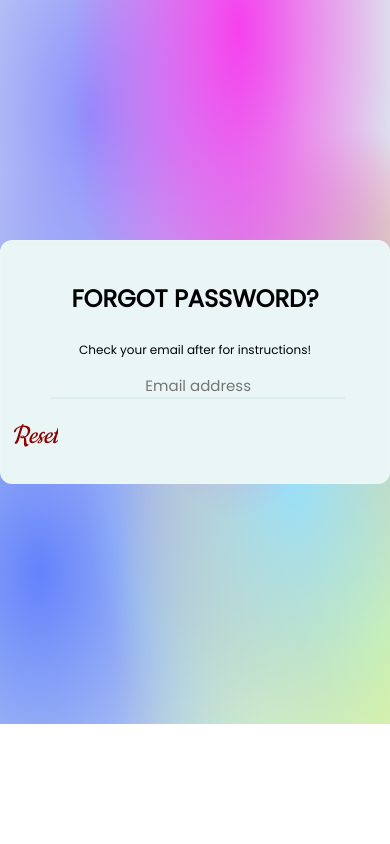
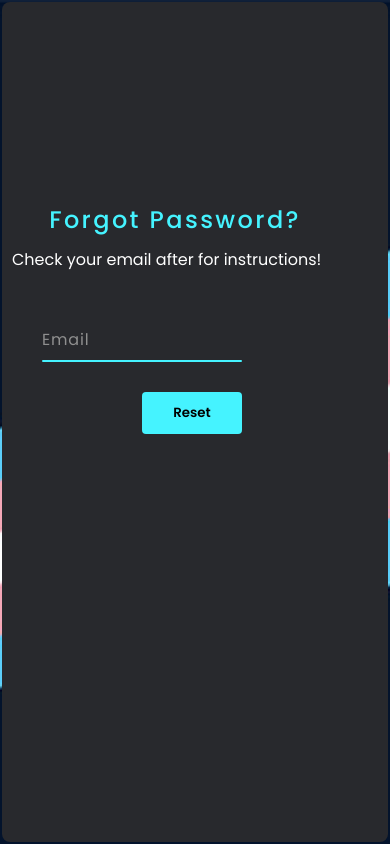
Before and after one commit to 01iverr/Queer-rar_webpage, a website: page public/view/html_pages/reset_password.html in a window 390 px wide. Drawn offline with nearby package versions, Linux system fonts and the light colour scheme; no server answers.

Commit message:
2 pages completed *Page 404 	->completed 	->responsive *forgot password page 	->recreated 	->responsive 	->completed

```diff
--- /dev/null
+++ b/public/view/css_code/page_not_found.css
@@ -0,0 +1,72 @@
+body{
+  margin:0;
+  padding:0;
+  font-family: 'Tomorrow', sans-serif;
+  height:100vh;
+background-image: linear-gradient(to top, #2e1753, #1f1746, #131537, #0d1028, #050819);
+  display:flex;
+  justify-content:center;
+  align-items:center;
+  overflow:hidden;
+}
+.text{
+  position:absolute;
+  top:10%;
+  color:#fff;
+  text-align:center;
+}
+h1{
+  font-size:50px;
+}
+.star{
+  position:absolute;
+  width:2px;
+  height:2px;
+  background:#fff;
+  right:0;
+  animation:starTwinkle 3s infinite linear;
+}
+.astronaut img{
+  width:100px;
+  position:absolute;
+  top:55%;
+  animation:astronautFly 6s infinite linear;
+}
+@keyframes astronautFly{
+  0%{
+    left:-100px;
+  }
+  25%{
+    top:50%;
+    transform:rotate(30deg);
+  }
+  50%{
+    transform:rotate(45deg);
+    top:55%;
+  }
+  75%{
+    top:60%;
+    transform:rotate(30deg);
+  }
+  100%{
+    left:110%;
+    transform:rotate(45deg);
+  }
+}
+@keyframes starTwinkle{
+  0%{
+     background:rgba(255,255,255,0.4);
+  }
+  25%{
+    background:rgba(255,255,255,0.8);
+  }
+  50%{
+   background:rgba(255,255,255,1);
+  }
+  75%{
+    background:rgba(255,255,255,0.8);
+  }
+  100%{
+    background:rgba(255,255,255,0.4);
+  }
+}
--- a/public/view/css_code/resetpass.css
+++ b/public/view/css_code/resetpass.css
@@ -1,67 +1,202 @@
+@import url('https://fonts.googleapis.com/css2?family=Poppins:wght@300;400;500;600;700;800;900&display=swap');
+
 * {
   margin: 0;
   padding: 0;
+  box-sizing: border-box;
   font-family: 'Poppins', sans-serif;
 }
-#colours {
-    background-color: #dbecec;
-    background-image:
-        radial-gradient(at 61% 4%, hsla(303, 91%, 61%, 1) 0px, transparent 50%),
-        radial-gradient(at 75% 66%, hsla(196, 91%, 79%, 1) 0px, transparent 50%),
-        radial-gradient(at 98% 88%, hsla(76, 87%, 78%, 1) 0px, transparent 50%),
-        radial-gradient(at 23% 16%, hsla(238, 96%, 77%, 1) 0px, transparent 50%),
-        radial-gradient(at 95% 65%, hsla(13, 91%, 75%, 1) 0px, transparent 50%),
-        radial-gradient(at 10% 79%, hsla(228, 96%, 69%, 1) 0px, transparent 50%),
-        radial-gradient(at 85% 58%, hsla(328, 81%, 68%, 1) 0px, transparent 50%);
+
+#message{
+  color: white;
+  margin-top: 10px;
+}
+body {
+  display: flex;
+  justify-content: center;
+  align-items: center;
+  min-height: 100vh;
+  flex-direction: column;
+  background-image: url('../media/background_photos/transflag.png');
   background-repeat: no-repeat;
-    color: black;
-    display: flex;
-    align-items: center;
-    justify-content: center;
-    padding: 15rem 0;
+  background-position: center;
+  background-size: cover;
 }
-.card {
-    backdrop-filter: blur(16px) saturate(180%);
-    -webkit-backdrop-filter: blur(16px) saturate(180%);
-    background-color: #eaf6f6;
-    border-radius: 12px;
-    border: 1px solid rgba(255, 255, 255, 0.125);
+
+.box {
+  width: 380px;
+  height: 400px;
+  background: #1c1c1c;
+  border-radius: 8px;
+  overflow: hidden;
+}
+
+.box::before {
+  content: '';
+  z-index: 1;
+  position: absolute;
+  top: -50%;
+  left: -50%;
+  width: 380px;
+  height: 420px;
+  transform-origin: bottom right;
+  background: linear-gradient(0deg, transparent, #45f3ff, #45f3ff);
+  animation: animate 6s linear infinite;
+}
+
+.box::after {
+  content: '';
+  z-index: 1;
+  position: absolute;
+  top: -50%;
+  left: -50%;
+  width: 380px;
+  height: 420px;
+  transform-origin: bottom right;
+  background: linear-gradient(0deg, transparent, #45f3ff, #45f3ff);
+  animation: animate 6s linear infinite;
+  animation-delay: -3s;
+}
+
+@keyframes animate {
+  0% {
+    transform: rotate(0deg);
+  }
+
+  100% {
+    transform: rotate(360deg);
+  }
+}
+
+form {
+  inset: 2px;
+  background: #28292d;
+  padding: 50px 40px;
+  border-radius: 8px;
+  z-index: 2;
   display: flex;
   flex-direction: column;
-    align-items: center;
-    padding: 30px 10px;
 }
-.lock-icon {
-    font-size: 3rem;
+
+h2 {
+  color: #45f3ff;
+  font-weight: 500;
+  text-align: center;
+  letter-spacing: 0.1em;
+}
+
+.inputBox {
+  position: relative;
+  margin-top: 35px;
+}
+
+.inputBox input {
+  position: relative;
+  width: 100%;
+  padding: 20px 10px 10px;
+  background: transparent;
+  outline: none;
+  box-shadow: none;
+  border: none;
+  color: #23242a;
+  font-size: 1em;
+  letter-spacing: 0.05em;
+  transition: 0.5s;
+  z-index: 10;
+}
+
+.inputBox span {
+  position: absolute;
+  left: 0;
+  padding: 20px 0px 10px;
+  pointer-events: none;
+  font-size: 1em;
+  color: #8f8f8f;
+  letter-spacing: 0.05em;
+  transition: 0.5s;
+}
+
+.inputBox input:valid~span,
+.inputBox input:focus~span {
+  color: #45f3ff;
+  transform: translateX(0px) translateY(-34px);
+  font-size: 0.75em;
+}
+
+.inputBox i {
+  position: absolute;
+  left: 0;
+  bottom: 0;
+  width: 100%;
+  height: 2px;
+  background: #45f3ff;
+  border-radius: 4px;
+  overflow: hidden;
+  transition: 0.5s;
+  pointer-events: none;
+  z-index: 9;
+}
+
+.inputBox input:valid~i,
+.inputBox input:focus~i {
+  height: 44px;
+}
+
+input[type="submit"] {
+  border: none;
+  outline: none;
+  padding: 11px 25px;
+  background: #45f3ff;
+  cursor: pointer;
+  border-radius: 4px;
+  font-weight: 600;
+  width: 100px;
+  margin-top: 30px;
+  margin-left: 100px;
+}
+
+input[type="submit"]:active {
+  opacity: 0.8;
+}
+
+@media screen and (min-width: 390px) {
+  form {
+    position: absolute;
+  }
+  .box {
+    position: relative;
+  }
+
+  h2 {
+    margin-top: 30px;
+  }
+
+  #message{
+    margin-left: -17px;
+  }
+
+
+  .inputBox {
+    width: 300px;
+  }
+}
+
+@media screen and (max-width: 390px) {
+  form {
+    position:fixed;
+  }
+  .box {
+    position: fixed;
   }
   h2 {
-    font-size: 1.5rem;
-    margin-top: 10px;
-    text-transform: uppercase;
+    margin-top: 150px;
+    margin-left: -40px;
   }
-p {
-    font-size: 12px;
+  #message{
+    margin-right:-48px;
+    margin-left: -30px;
   }
-.passInput {
-    margin-top: 15px;
-    width: 80%;
-    background: transparent;
-    border: none;
-    border-bottom: 2px solid #dbecec;
-    font-size: 15px;
-    margin-left: 40px;
-    color: black;
-    outline: none;
+  .inputBox {
+    width: 200px;
   }
-button {
-    margin-top: 15px;
-    margin-left:40px;
-    width: 80%;
-    background-color: #dbecec;
-    color: black;
-    padding: 10px;
-    font-weight: bold;
-    text-transform: uppercase;
-    color: Darkred;
-    cursor: pointer;
 }
--- a/public/view/html_pages/reset_password.html
+++ b/public/view/html_pages/reset_password.html
@@ -20,23 +20,22 @@
 </head>
 
 <body>
-  <div class="wrapper">
-    <!-- ========================== Main ========================== -->
-    <main id="colours">
-    <div class="card">
+  <div class="box">
+    <form name="resetpasswordform" id="resetpasswordform" action="/reset_pass" method="POST" autocomplete="off">
       <h2>Forgot Password?</h2>
-        <br>
-        <p>Check your email after for instructions!</p>
-        <form name="resetpasswordform" id="resetpasswordform" action="/reset_pass" method="POST">
-            <input id="reset_email" name="reset_email" type="text" class="passInput" placeholder="Email address">
+      <span id ="message">Check your email after for instructions!</span>
+
+      <div class="inputBox">
+        <input id="reset_email" name="reset_email" type="text" required="required">
+        <span>Email</span>
+        <i></i>
+      </div>
 
       <a href="../sign_in_form.html">
-                 <input class="buttonsressub" type="submit" id="resetpas" value="Reset">
+        <input type="submit"  id="resetpas"  value="Reset">
       </a>
-
     </form>
   </div>
-    </main>
-  </div>
 </body>
+
 </html>
```
Also changed, not shown: public/view/html_pages/page_not_found.html (added, +27 -0 lines), public/view/js_code/page_not_found.js (added, +21 -0 lines), public/view/media/background_photos/transflag.png (added). Lines whose indentation alone changed are shown as unchanged.
